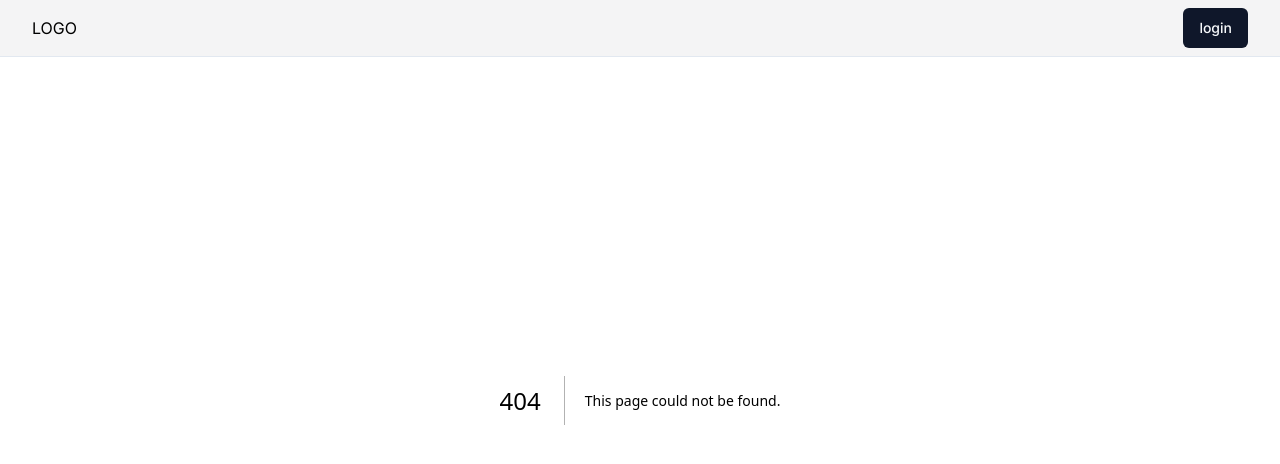
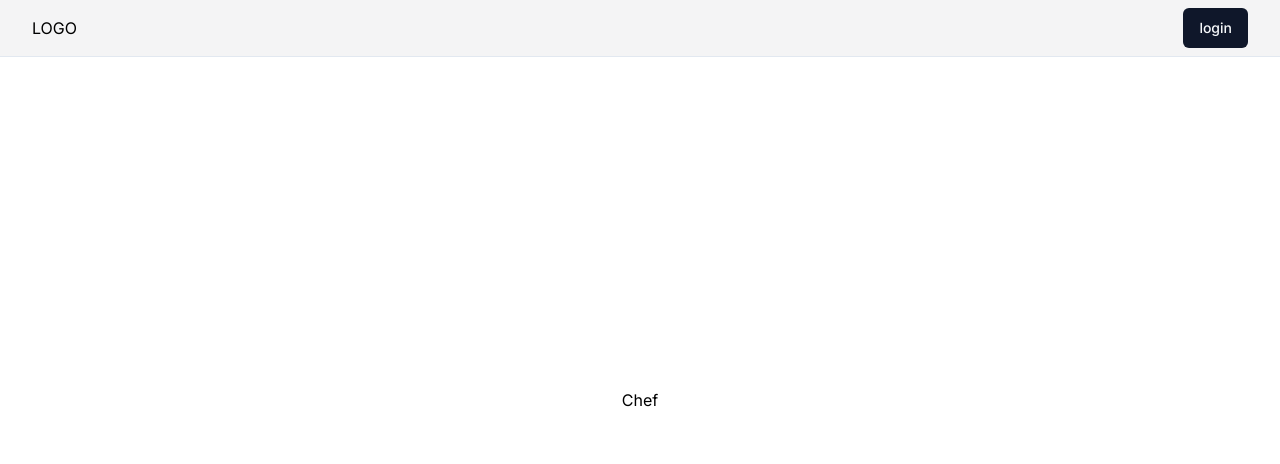
Before and after one commit to Noppadol35/SE-Project, a Next.js app: page /dashbord/chef in a window 1280 px wide. Before the commit this address had no page. Shown: the top 464 px of the page. Built offline with nearby package versions, Linux system fonts and the light colour scheme.

Commit message:
Add chef, guest, manager, and staff pages

```diff
--- /dev/null
+++ b/src/app/dashbord/chef/page.tsx
@@ -0,0 +1,9 @@
+
+
+export default async function chef(){
+    return (
+        <div>
+            <h1>Chef</h1>
+        </div>
+    );
+}
--- /dev/null
+++ b/src/app/dashbord/guest/page.tsx
@@ -0,0 +1,9 @@
+
+
+export default async function Guest(){
+    return (
+        <div>
+            <h1>Guest</h1>
+        </div>
+    );
+}
--- /dev/null
+++ b/src/app/dashbord/manager/page.tsx
@@ -0,0 +1,9 @@
+
+
+export default async function Manager(){
+    return (
+        <div>
+            <h1>Manager</h1>
+        </div>
+    );
+}
--- /dev/null
+++ b/src/app/dashbord/staff/page.tsx
@@ -0,0 +1,9 @@
+
+
+export default async function Staff(){
+    return (
+        <div>
+            <h1>Staff</h1>
+        </div>
+    );
+}
```
